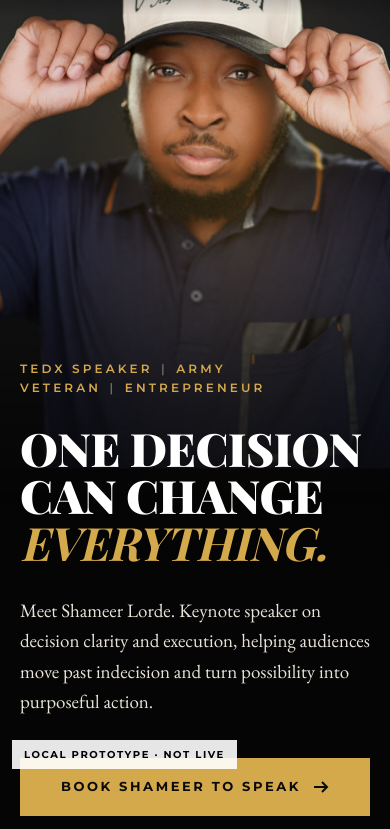
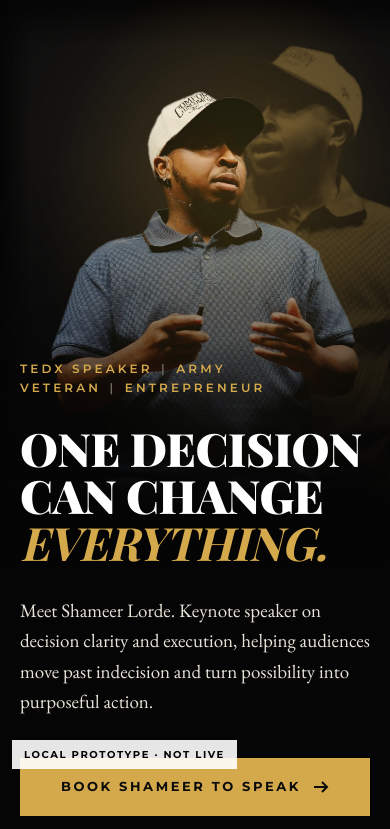
Before and after one commit to LegacyBuilder808/sey-stg-7k2q, a plain HTML site: page index.html in a window 390 px wide. Shown: the part 63-892 px from the top of the page. Drawn offline with nearby package versions, Linux system fonts and the light colour scheme; a script that the page names is missing; a web font is replaced by a local one.

Commit message:
Hero: layered echo photo (stage shots), mobile fit
Co-Authored-By: Claude Sonnet 5.5 <noreply@anthropic.com>

```diff
--- a/index.html
+++ b/index.html
@@ -53,7 +53,10 @@ nav.top .links a.cta{border:1px solid var(--gold);padding:13px 20px;color:var(--
 /* hero */
 .hero{position:relative;min-height:100svh;display:grid;align-items:end;overflow:hidden;isolation:isolate}
 .hero-img{position:absolute;right:0;top:0;bottom:0;width:60%;z-index:-2}
-.hero-img img{width:100%;height:100%;object-fit:cover;object-position:52% 30%;transform:scale(1.06);animation:drift 22s ease-out forwards}
+.hero-img{display:flex;justify-content:flex-end;top:40px}
+.hero-img img{display:block;height:100%;width:auto;max-width:100%;object-fit:cover;object-position:50% 0;transform:scale(1.03);transform-origin:70% 0;animation:drift 22s ease-out forwards;
+  -webkit-mask-image:linear-gradient(90deg,transparent 0,#000 22%),linear-gradient(180deg,transparent 0,#000 10%,#000 80%,transparent 100%);-webkit-mask-composite:source-in;
+  mask-image:linear-gradient(90deg,transparent 0,#000 22%),linear-gradient(180deg,transparent 0,#000 10%,#000 80%,transparent 100%);mask-composite:intersect}
 @keyframes drift{to{transform:scale(1)}}
 .hero::before{content:"";position:absolute;inset:0;z-index:-1;background:
   linear-gradient(90deg,var(--black) 40%,rgba(5,5,5,.55) 52%,rgba(5,5,5,0) 74%),
@@ -75,8 +78,10 @@ nav.top .links a.cta{border:1px solid var(--gold);padding:13px 20px;color:var(--
 @keyframes pulse{50%{opacity:.25}}
 @media(max-width:860px){
   .hero{align-items:start}
-  .hero-img{width:100%;height:62svh;bottom:auto}
-  .hero-img img{object-position:50% 14%}
+  .hero-img{width:100%;height:60svh;bottom:auto;top:56px;justify-content:center}
+  .hero-img img{width:100%;object-position:50% 0;transform-origin:50% 0;
+    -webkit-mask-image:linear-gradient(180deg,transparent 0,#000 10%,#000 72%,transparent 100%),linear-gradient(90deg,transparent 0,#000 8%,#000 100%);-webkit-mask-composite:source-in;
+    mask-image:linear-gradient(180deg,transparent 0,#000 10%,#000 72%,transparent 100%),linear-gradient(90deg,transparent 0,#000 8%,#000 100%);mask-composite:intersect}
   .hero::before{background:linear-gradient(0deg,var(--black) 36%,rgba(5,5,5,.55) 56%,rgba(5,5,5,0) 78%),radial-gradient(70% 40% at 60% 30%,rgba(232,169,43,.2),transparent 70%)}
   .hero-copy{padding-top:50svh;padding-bottom:56px}
   .tedx-badge,.scroll{display:none}
@@ -236,7 +241,7 @@ footer a{text-decoration:none;color:var(--gold)}
 </nav>
 
 <header class="hero" id="top">
-  <div class="hero-img"><img src="img/DSC07321.jpg" alt="Shameer Lorde, keynote speaker, adjusting his cap and looking directly at the camera" fetchpriority="high"></div>
+  <div class="hero-img"><img src="img/hero-echo.jpg" alt="Shameer Lorde, keynote speaker, mid-talk on stage, with a second gold-toned image of him behind" fetchpriority="high"></div>
   <div class="hero-copy">
     <p class="cred">TEDx Speaker<i>|</i>Army Veteran<i>|</i>Entrepreneur</p>
     <h1><span><i>One decision</i></span><span><i>can change</i></span><span><i><em class="g">everything.</em></i></span></h1>
```
Also changed, not shown: img/hero-echo.jpg (added).
